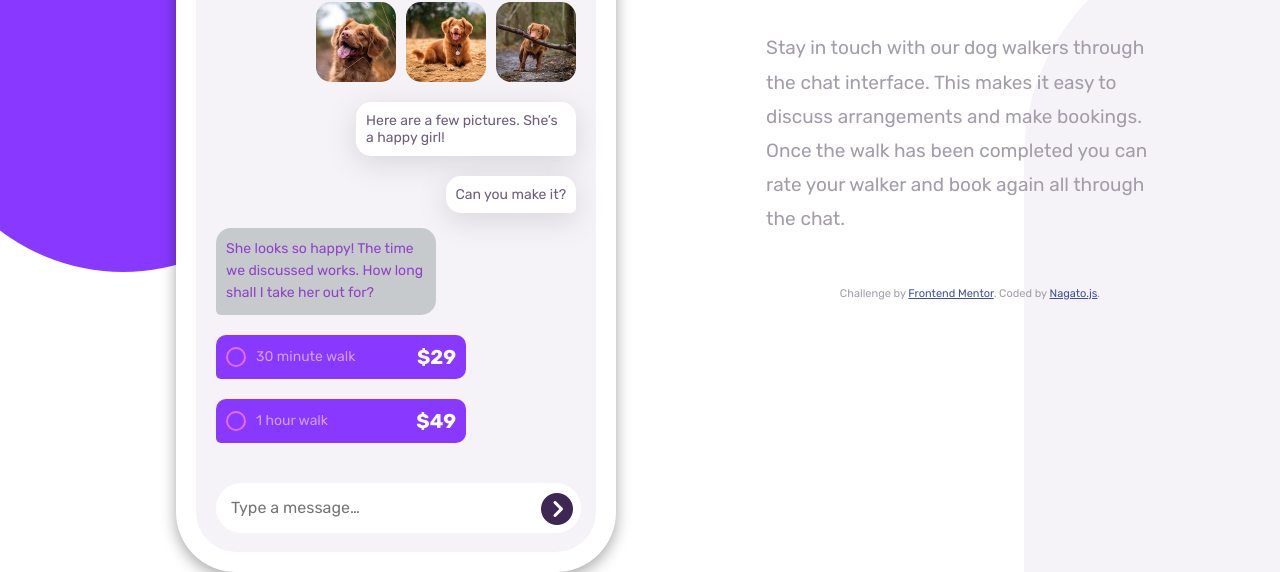
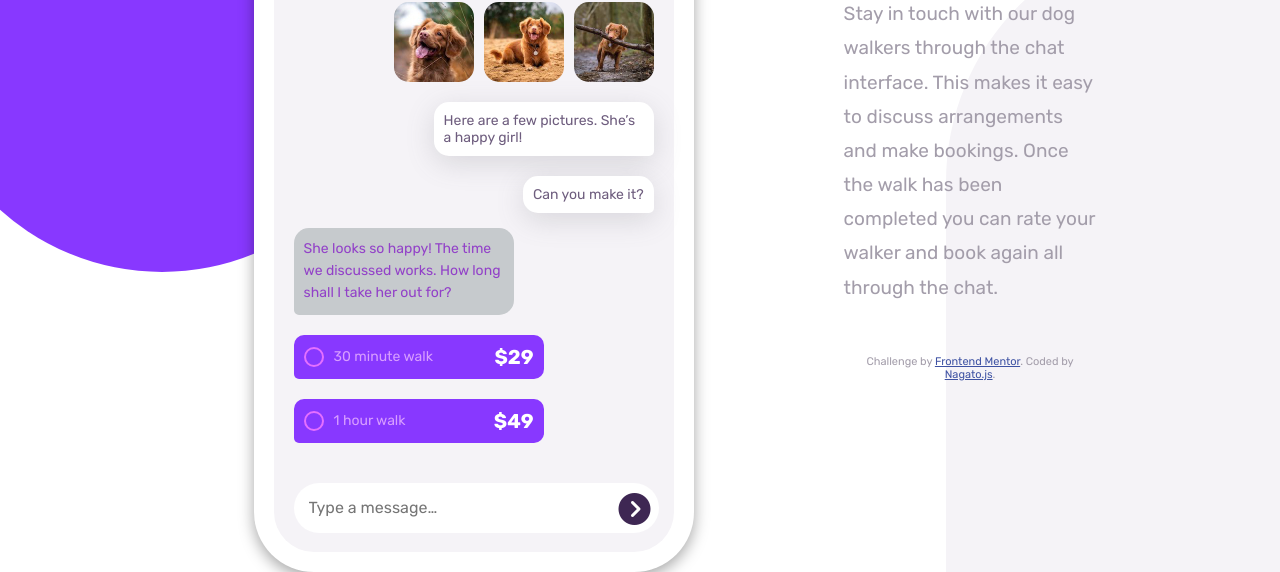
Before and after one commit to Ng1n3/chat-UI, a website: page index.html in a window 1280 px wide. Shown: the part 328-900 px from the top of the page. Drawn offline with Linux system fonts and the light colour scheme.

Commit message:
fix repsonsiveness

```diff
--- a/styles.css
+++ b/styles.css
@@ -451,7 +451,7 @@ input {
 }
 
 .text-container {
-  max-width: 1100px;
+  max-width: 600px;
 }
 
  .text-container h1 {
```
